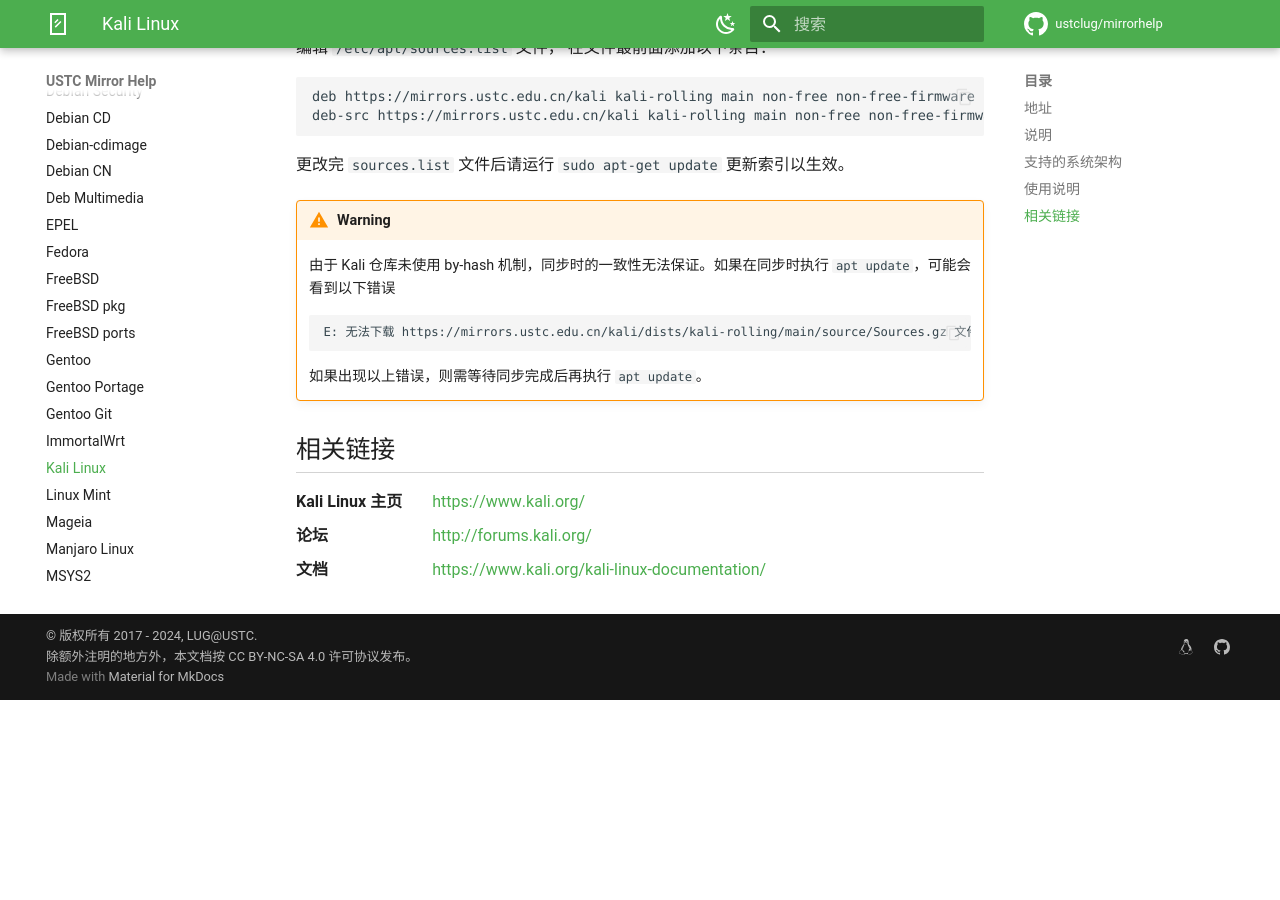
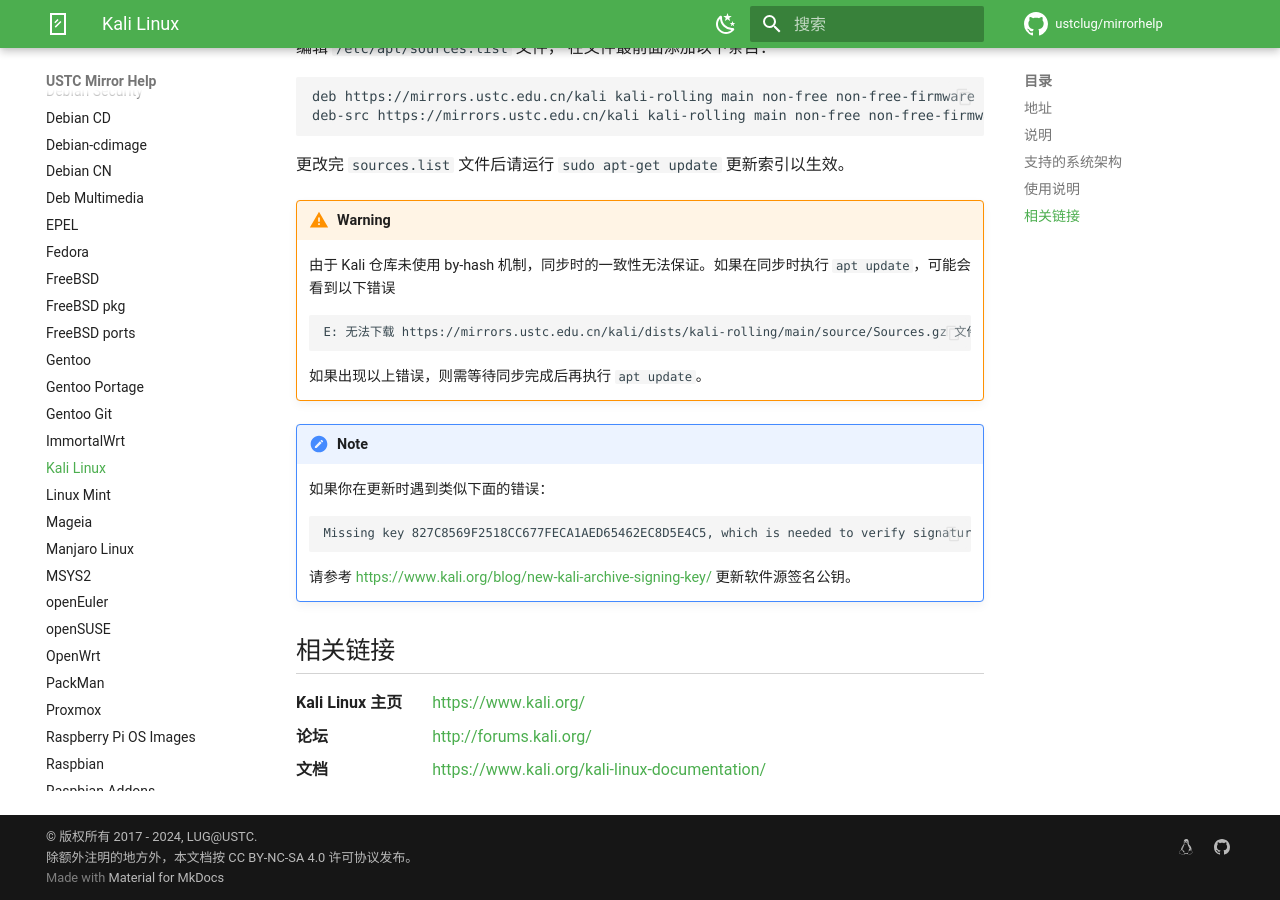
Before and after one commit to ustclug/mirrorhelp, an MkDocs documentation site: the page built from docs/kali.md, in a window 1280 px wide and 900 px high, scrolled down 543 px. Built offline with MkDocs 1.6.1 and Material for MkDocs 9.7.7, drawn with Linux system fonts in a browser that asks for light colours; comment, search, counter and statistics services are not loaded; before the commit the page ends 1243 px from its top, so only the background shows below that.

Commit message:
kali: Add new signing key note

````diff
--- a/docs/kali.md
+++ b/docs/kali.md
@@ -33,6 +33,16 @@
 
     如果出现以上错误，则需等待同步完成后再执行 `apt update`。
 
+!!! note
+
+    如果你在更新时遇到类似下面的错误：
+
+    ```
+    Missing key 827C8569F2518CC677FECA1AED65462EC8D5E4C5, which is needed to verify signature.
+    ```
+
+    请参考 <https://www.kali.org/blog/new-kali-archive-signing-key/> 更新软件源签名公钥。
+
 ## 相关链接
 
 Kali Linux 主页
````
